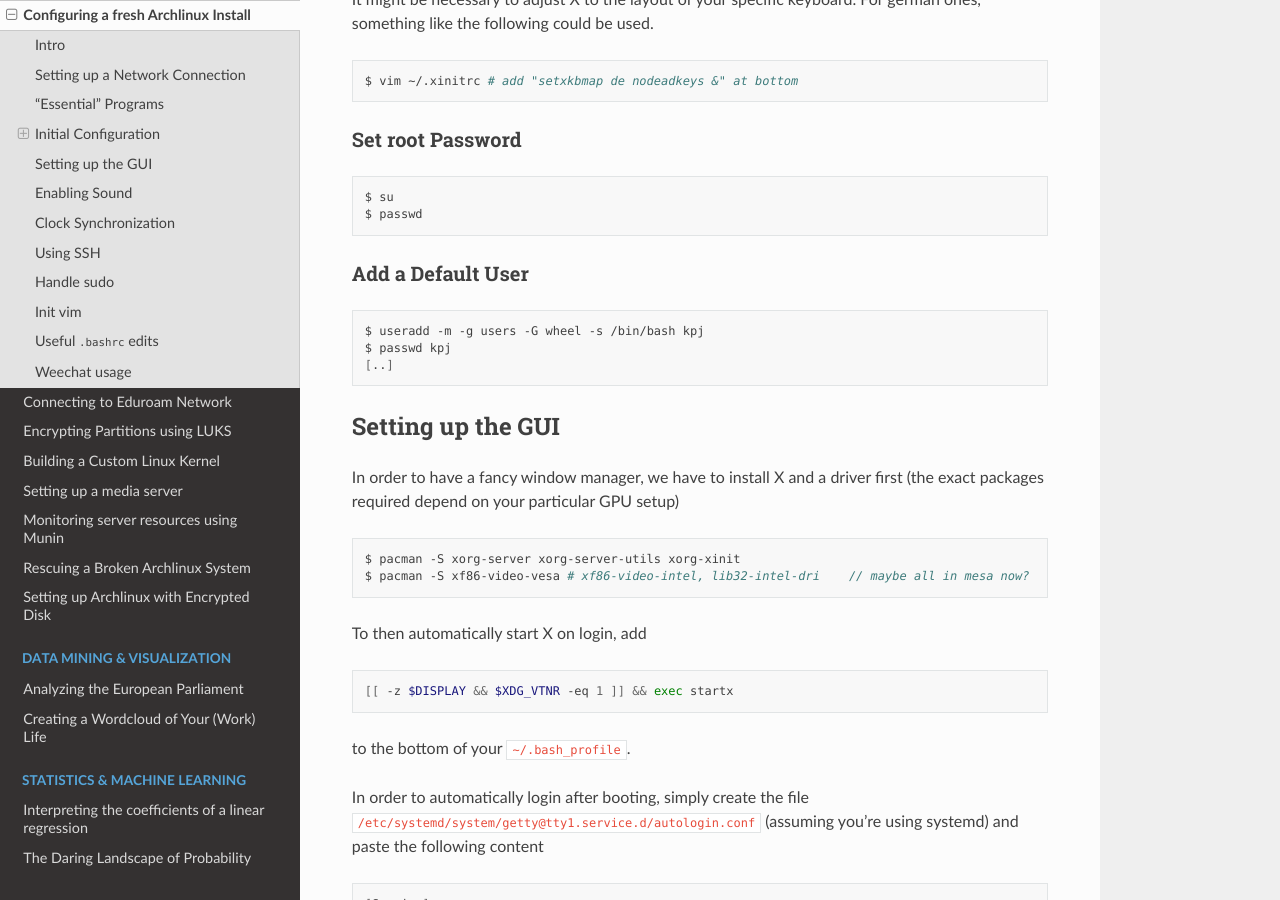
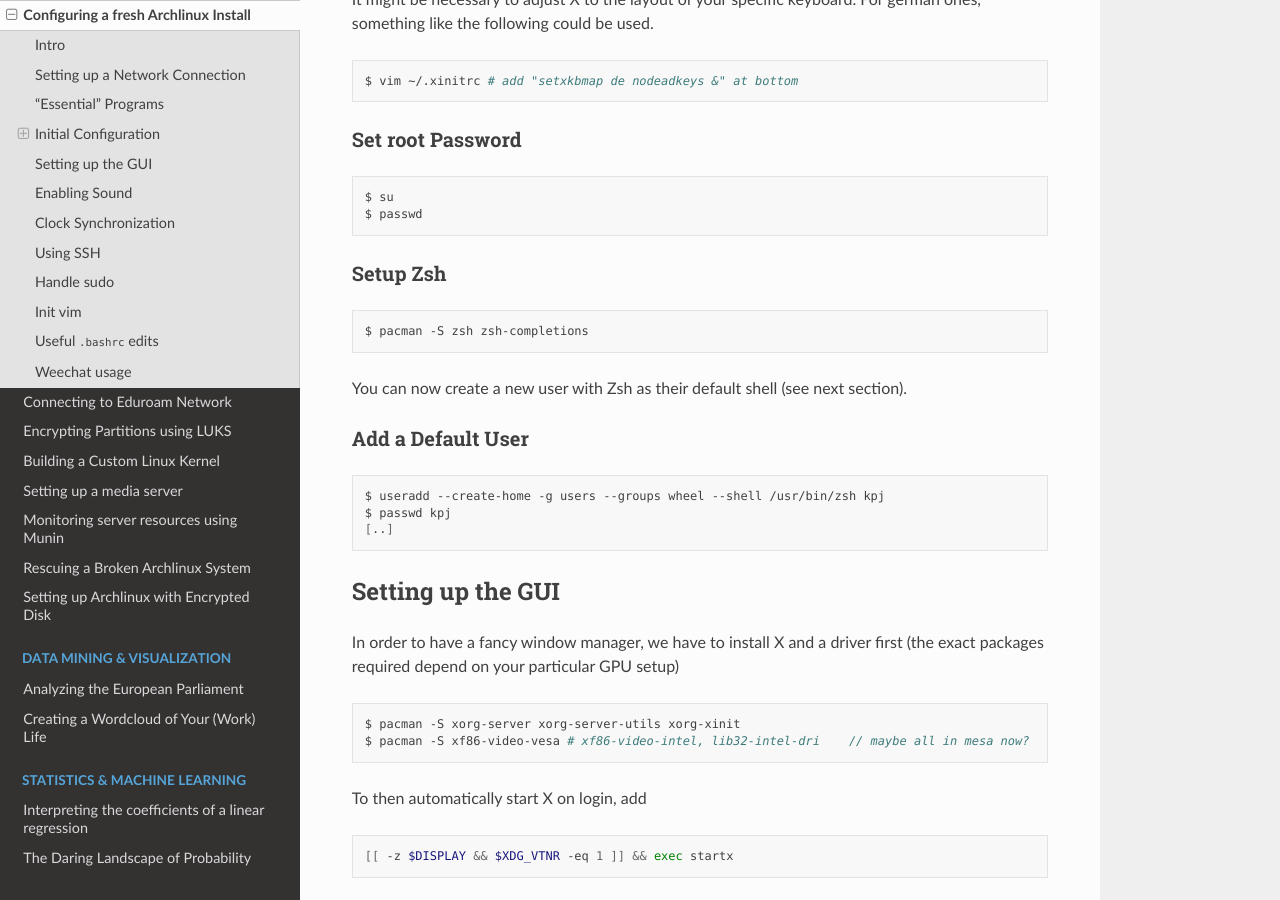
Before and after one commit to kpj/kpj.github.io, a Sphinx documentation site: the page built from source/linux/ConfigureFreshArchlinuxInstall.md, in a window 1280 px wide and 900 px high, scrolled down 2431 px. Built offline with Sphinx 7.4.7 and the Read the Docs theme 2.0.0, drawn with Linux system fonts in a browser that asks for light colours; pages that are not in the unit, such as notebooks, are missing from menus.

Commit message:
Make Zsh default shell

````diff
--- a/source/linux/ConfigureFreshArchlinuxInstall.md
+++ b/source/linux/ConfigureFreshArchlinuxInstall.md
@@ -110,9 +110,16 @@ $ su
 $ passwd
 ```
 
+### Setup Zsh
+```bash
+$ pacman -S zsh zsh-completions
+```
+
+You can now create a new user with Zsh as their default shell (see next section).
+
 ### Add a Default User
 ```bash
-$ useradd -m -g users -G wheel -s /bin/bash kpj
+$ useradd --create-home -g users --groups wheel --shell /usr/bin/zsh kpj
 $ passwd kpj
 [..]
 ```
````
